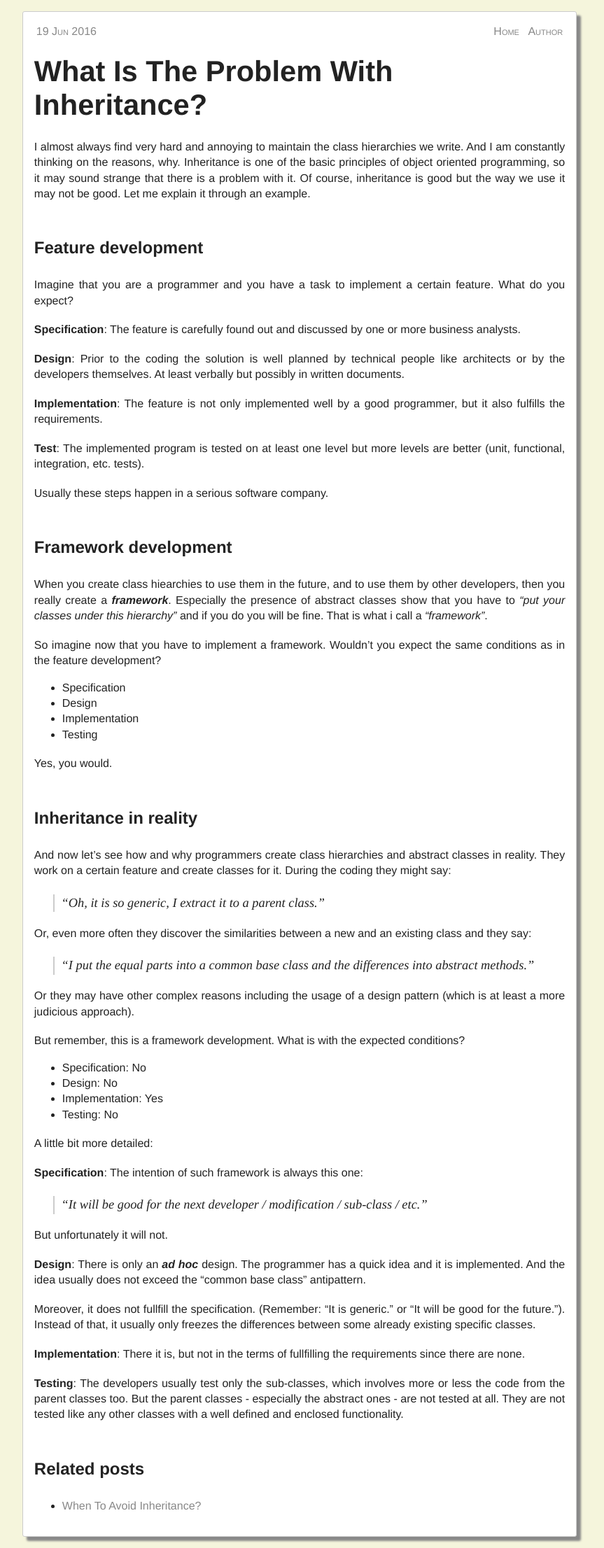
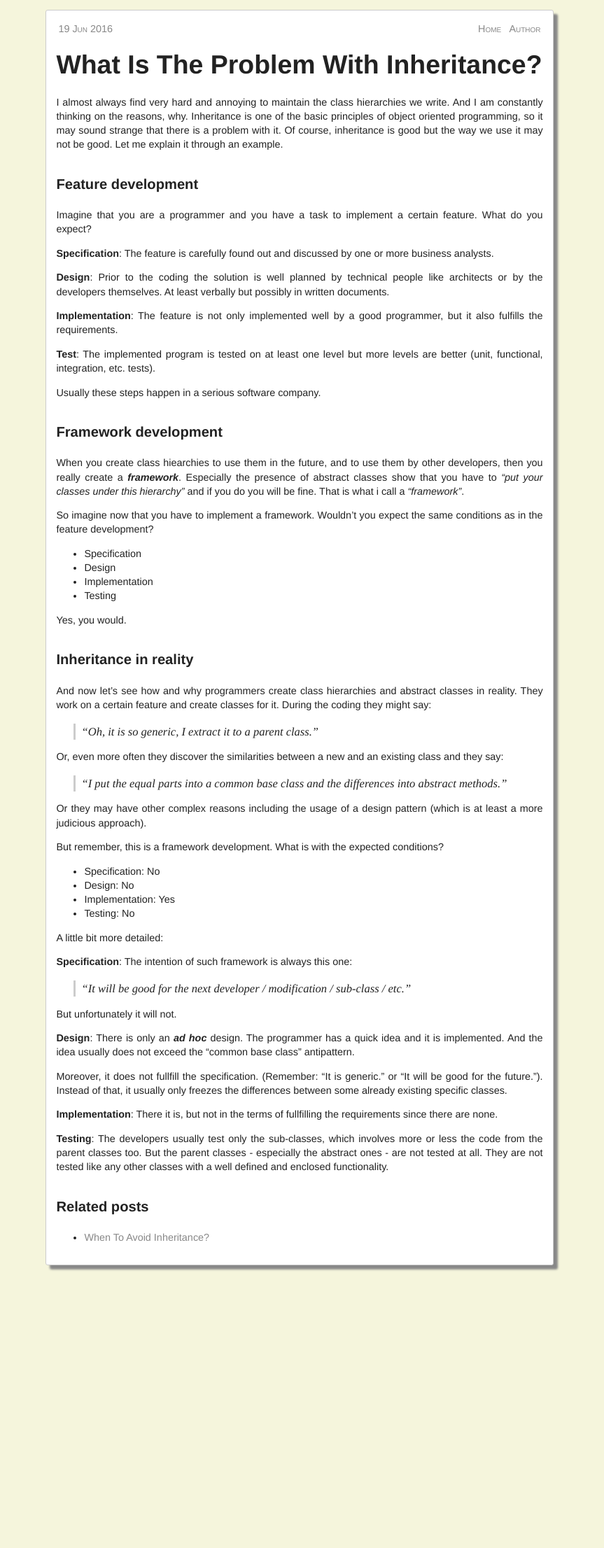
Before and after one commit to woj-tek/petozoltan.github.io, a Jekyll site: the page built from _posts/2016-06-19-what-is-the-problem-with-inheritance.md, in a window 1280 px wide. Shown: the whole page at 70% size, without its empty margins (212-1075 px from the left). Built offline with Jekyll 4.4.1, drawn with Linux system fonts in a browser that asks for light colours; after the commit the page ends 1822 px from its top, so only the background shows below that.

Commit message:
Adjusting for smaller fonts

```diff
--- a/css/main.css
+++ b/css/main.css
@@ -1,10 +1,10 @@
 body {
-
+	font-size: 90%;
 	background: beige;
 }
 .default_content {
     margin: 1em auto;
-    width: 60%;
+    width: 55%;
 
 	border-radius: 3px 3px 3px 3px;
 	border-width: 1px;
@@ -68,7 +68,7 @@ a:hover {
     text-decoration: underline;
 }
 p {
-    margin: 1.2em 0 0 0;
+    margin: 1em 0 0 0;
     padding: 0 0 0 0;
     text-align: justify;
     line-height: 1.4em;
@@ -86,7 +86,7 @@ h1 {
 }
 h2 {
     font-size: 1.5em;
-    margin: 1.5em 0 1.5em 0;
+    margin: 1.4em 0 1.5em 0;
     padding: 0 0 0 0;
 	border-top-color: #cccccc;
 	border-top-style: solid;
@@ -97,14 +97,14 @@ h2 {
 	text-align: center;
 }
 h3 {
-    font-size: 1.5em;
-    line-height: 1.5em;
-    margin: 2em 0 1em 0;
+    font-size: 1.4em;
+    line-height: 1.4em;
+    margin: 1.6em 0 1em 0;
     padding: 0 0 0 0;
 }
 h4 {
     font-size: 1em;
-    line-height: 1.3em;
+    line-height: 1.4em;
     margin: 2em 0 0 0;
     padding: 0 0 0 0;
 }
@@ -119,5 +119,5 @@ blockquote {
 
 	border-left-color: #cccccc;
 	border-left-style: solid;
-	border-left-width: 2px;
+	border-left-width: 3px;
 }
```
